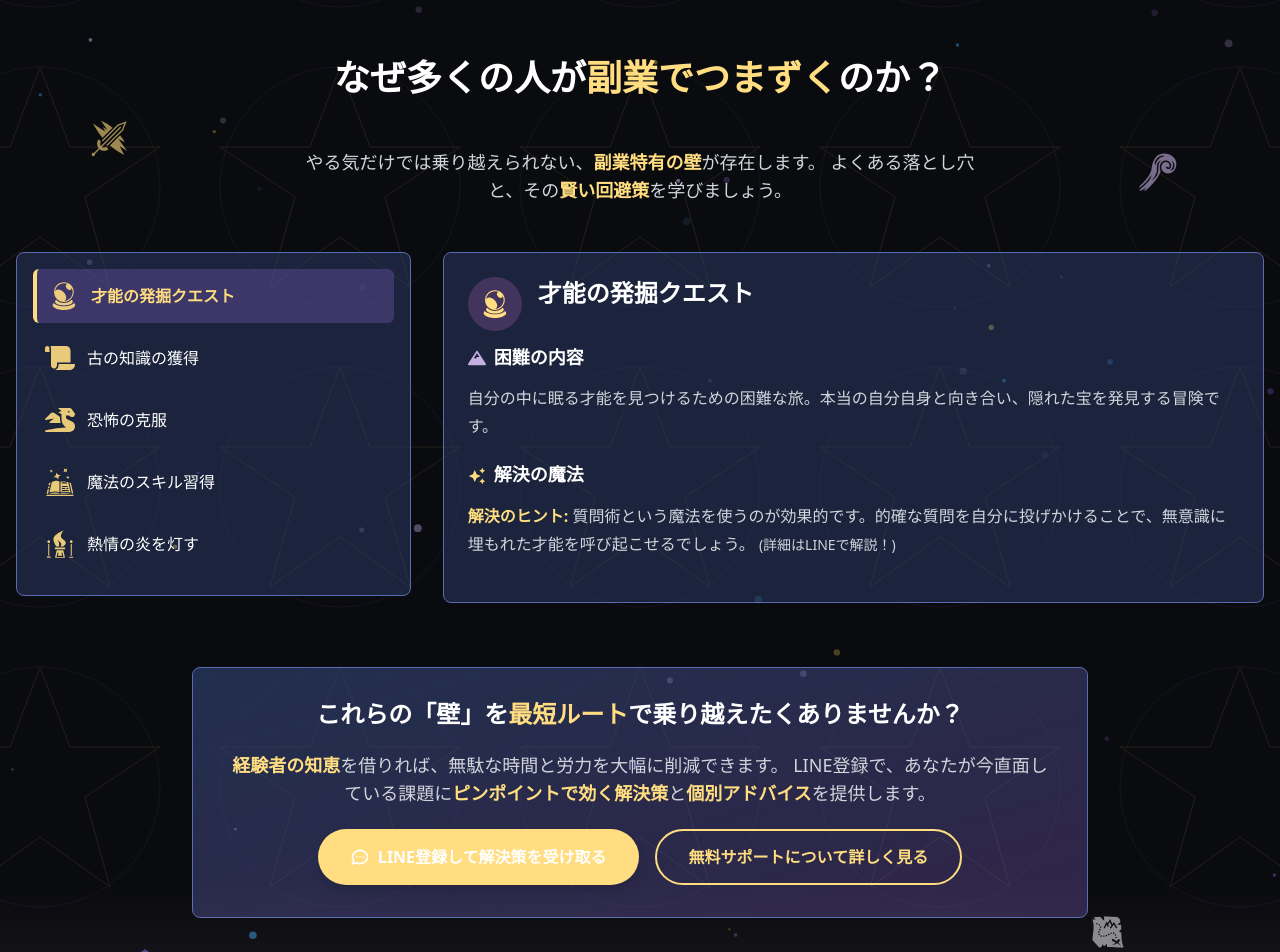
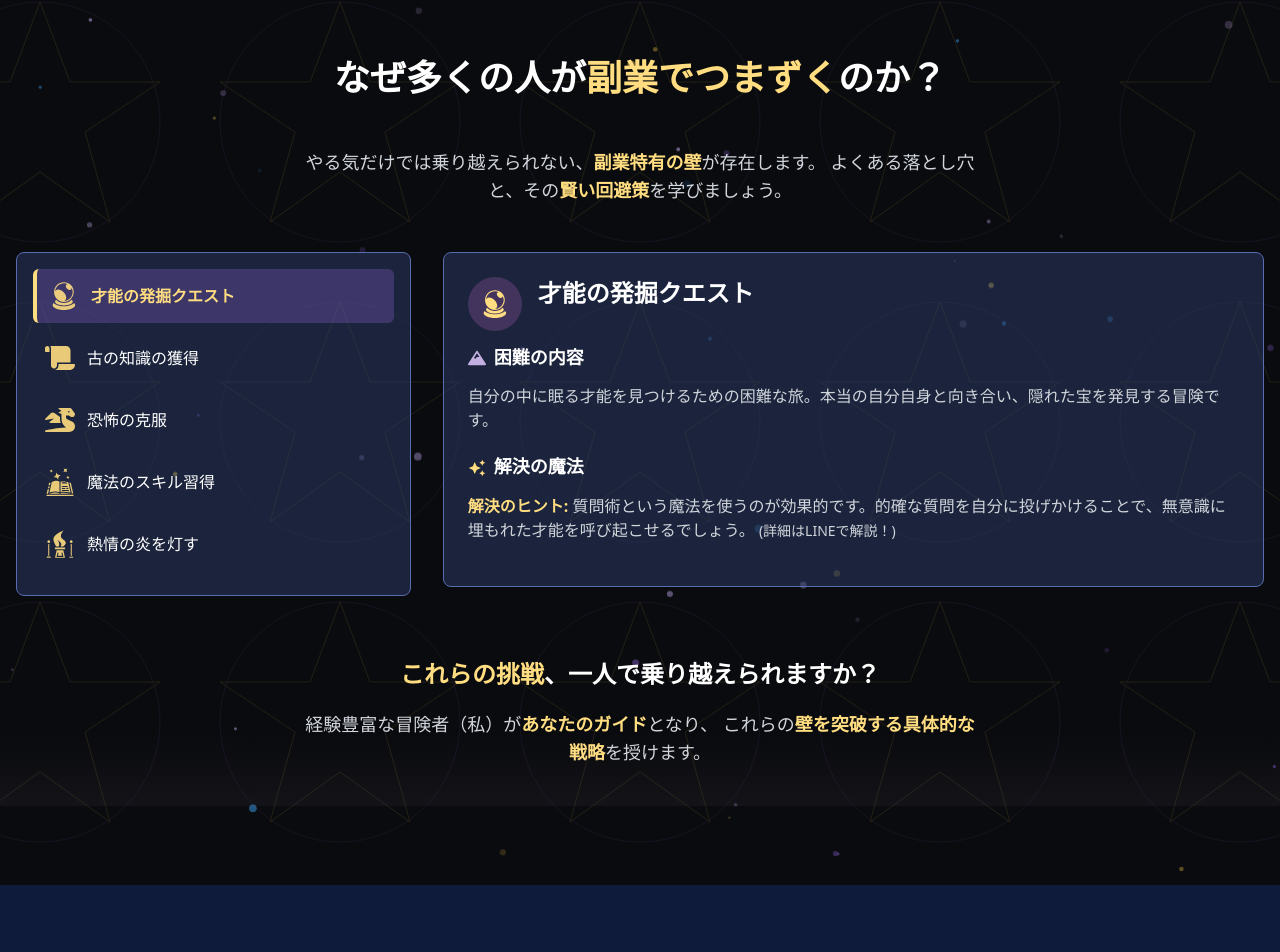
Before and after one commit to fortesnow/for-lead, a Next.js app: page / in a window 1280 px wide. Shown: the part 6586-7538 px from the top of the page. Built offline with nearby package versions, Linux system fonts and the light colour scheme.

Commit message:
ChallengesコンポーネントからCTAボタンを削除

```diff
--- a/app/components/Challenges.tsx
+++ b/app/components/Challenges.tsx
@@ -4,7 +4,7 @@ import { useState, useRef, useEffect } from 'react'
 import { motion, AnimatePresence } from 'framer-motion'
 import { FaScroll, FaDragon, FaGem, FaMountain } from 'react-icons/fa'
 import { MdAutoAwesome } from 'react-icons/md'
-import { GiCrystalBall, GiSpellBook, GiFireShrine, GiSwordWound, GiWizardStaff, GiShield, GiTreasureMap } from 'react-icons/gi'
+import { GiCrystalBall, GiSpellBook, GiFireShrine } from 'react-icons/gi'
 
 const challenges = [
   {
@@ -147,53 +147,6 @@ export default function Challenges() {
 
   return (
     <section className="py-24 relative overflow-hidden bg-[var(--background)]">
-      {/* 追加のファンタジーアイコン装飾 */}
-      <div className="absolute w-full h-full pointer-events-none z-10">
-        {/* 左上のアイコン */}
-        <motion.div
-          className="absolute top-16 left-[7%] text-[var(--accent)] opacity-60"
-          initial={{ opacity: 0, rotate: -10 }}
-          whileInView={{ opacity: 0.6, rotate: 0 }}
-          viewport={{ once: true }}
-          transition={{ duration: 0.8 }}
-        >
-          <GiSwordWound size={38} />
-        </motion.div>
-
-        {/* 左下のアイコン */}
-        <motion.div
-          className="absolute bottom-32 left-[10%] text-[var(--primary)] opacity-60"
-          initial={{ opacity: 0, rotate: 10 }}
-          whileInView={{ opacity: 0.6, rotate: 0 }}
-          viewport={{ once: true }}
-          transition={{ duration: 0.8, delay: 0.3 }}
-        >
-          <GiShield size={34} />
-        </motion.div>
-
-        {/* 右上のアイコン */}
-        <motion.div
-          className="absolute top-24 right-[8%] text-[var(--magic)] opacity-60"
-          initial={{ opacity: 0, scale: 0.5 }}
-          whileInView={{ opacity: 0.6, scale: 1 }}
-          viewport={{ once: true }}
-          transition={{ duration: 0.8, delay: 0.2 }}
-        >
-          <GiWizardStaff size={40} />
-        </motion.div>
-
-        {/* 右下のアイコン */}
-        <motion.div
-          className="absolute bottom-40 right-[12%] text-[var(--accent-light)] opacity-60"
-          initial={{ opacity: 0, scale: 0.5 }}
-          whileInView={{ opacity: 0.6, scale: 1 }}
-          viewport={{ once: true }}
-          transition={{ duration: 0.8, delay: 0.4 }}
-        >
-          <GiTreasureMap size={36} />
-        </motion.div>
-      </div>
-
       {/* 背景魔法陣 */}
       <div
         className="absolute inset-0"
@@ -219,26 +172,26 @@ export default function Challenges() {
           transition={{ duration: 0.8 }}
           className="text-center mb-12"
         >
-          <h2 className="font-serif text-4xl font-bold relative inline-block magic-glow text-white">
+          <h2 className="font-serif text-2xl sm:text-3xl md:text-4xl font-bold relative inline-block magic-glow text-white">
             なぜ多くの人が<br className="md:hidden"/><span className="text-[var(--accent)]">副業でつまずく</span>のか？
           </h2>
-          <p className="font-sans text-lg max-w-2xl mx-auto mt-4 text-gray-300">
+          <p className="font-sans text-base sm:text-lg max-w-2xl mx-auto mt-4 text-gray-300">
             やる気だけでは乗り越えられない、<strong className="font-semibold">副業特有の壁</strong>が存在します。
             よくある落とし穴と、その<strong className="font-semibold">賢い回避策</strong>を学びましょう。
           </p>
         </motion.div>
 
-        <div className="grid grid-cols-1 lg:grid-cols-12 gap-8">
+        <div className="grid grid-cols-1 lg:grid-cols-12 gap-6 lg:gap-8">
           {/* タブメニュー（モバイルでは上、PCでは左側） -> モバイルでは下に */}
           <div className="lg:col-span-4 order-2 lg:order-1">
             <div
-              className="bg-[var(--secondary)] border border-[var(--border)] p-4 rounded-lg magic-aura"
+              className="bg-[var(--secondary)] border border-[var(--border)] p-3 sm:p-4 rounded-lg magic-aura"
               style={{ backgroundColor: 'rgba(var(--secondary-rgb), 0.5)' }}
             >
               {challenges.map((challenge) => (
                 <motion.div
                   key={challenge.id}
-                  className={`p-3 mb-2 rounded-md cursor-pointer flex items-center transition-all duration-300 ${
+                  className={`p-2 sm:p-3 mb-2 rounded-md cursor-pointer flex items-center transition-all duration-300 ${
                     activeTab === challenge.id
                       ? 'border-l-4 border-[var(--accent)] hover:bg-[var(--primary)]'
                       : 'hover:bg-[var(--secondary)]'
@@ -251,8 +204,8 @@ export default function Challenges() {
                   onClick={() => setActiveTab(challenge.id)}
                   whileHover={{ x: 5 }}
                 >
-                  <div className="mr-3" style={{ opacity: 0.9 }}>{challenge.icon}</div>
-                  <span className={`font-sans ${activeTab === challenge.id ? 'text-[var(--accent)] font-semibold' : 'text-white'}`}>
+                  <div className="mr-2 sm:mr-3" style={{ opacity: 0.9 }}>{challenge.icon}</div>
+                  <span className={`font-sans text-sm sm:text-base ${activeTab === challenge.id ? 'text-[var(--accent)] font-semibold' : 'text-white'}`}>
                     {challenge.title}
                   </span>
                 </motion.div>
@@ -287,25 +240,25 @@ export default function Challenges() {
                         <div className="mr-4 p-3 bg-[var(--dark-accent)] rounded-full">
                           {challenge.icon}
                         </div>
-                        <h3 className="font-serif text-2xl font-bold text-[var(--accent)]">{challenge.title}</h3>
+                        <h3 className="font-serif text-xl sm:text-2xl font-bold text-[var(--accent)]">{challenge.title}</h3>
                       </div>
 
                       <div className="mb-6">
-                        <h4 className="text-lg font-semibold mb-2 flex items-center">
+                        <h4 className="text-base sm:text-lg font-semibold mb-2 flex items-center">
                           <FaMountain className="inline mr-2 text-[var(--magic)]" />
                           困難の内容
                         </h4>
-                        <p className="mb-4 text-gray-300 font-sans">
+                        <p className="mb-4 text-sm sm:text-base text-gray-300 font-sans">
                           {challenge.description}
                         </p>
                       </div>
 
                       <div>
-                        <h4 className="text-lg font-semibold mb-2 flex items-center">
+                        <h4 className="text-base sm:text-lg font-semibold mb-2 flex items-center">
                           <MdAutoAwesome className="inline mr-2 text-[var(--accent)]" />
                           解決の魔法
                         </h4>
-                        <p className="mb-4 text-gray-300 font-sans">
+                        <p className="mb-4 text-sm sm:text-base text-gray-300 font-sans">
                           <strong className="text-[var(--accent)]">解決のヒント:</strong> {challenge.solution} <span className="text-sm">(詳細はLINEで解説！)</span>
                         </p>
                       </div>
@@ -333,45 +286,16 @@ export default function Challenges() {
           initial={{ opacity: 0, y: 30 }}
           whileInView={{ opacity: 1, y: 0 }}
           viewport={{ once: true }}
-          transition={{ duration: 0.8 }}
-          className="text-center mt-16 max-w-4xl mx-auto bg-gradient-to-br from-[rgba(var(--secondary-rgb),0.7)] to-[rgba(var(--primary-rgb),0.3)] p-8 rounded-lg border border-[var(--border)]"
+          transition={{ duration: 0.8, delay: 0.4 }}
+          className="mt-12 lg:mt-16 text-center"
         >
-          <h3 className="font-serif text-2xl font-bold mb-4 text-white">
-            これらの「壁」を<strong className="text-[var(--accent)]">最短ルート</strong>で乗り越えたくありませんか？
+          <h3 className="font-serif text-lg sm:text-xl md:text-2xl font-bold mb-6 text-white">
+            <span className="text-[var(--accent)]">これらの挑戦</span>、一人で乗り越えられますか？
           </h3>
-          <p className="font-sans text-lg mb-6 text-gray-300">
-            <strong className="font-semibold">経験者の知恵</strong>を借りれば、無駄な時間と労力を大幅に削減できます。
-            LINE登録で、あなたが今直面している課題に<strong className="font-semibold">ピンポイントで効く解決策</strong>と<strong className="font-semibold">個別アドバイス</strong>を提供します。
+          <p className="font-sans text-base sm:text-lg max-w-2xl mx-auto mb-8 text-gray-300">
+            経験豊富な冒険者（私）が<strong className="font-semibold">あなたのガイド</strong>となり、
+            これらの<strong className="font-semibold">壁を突破する具体的な戦略</strong>を授けます。
           </p>
-          <div className="flex flex-col sm:flex-row gap-4 justify-center">
-            <motion.a
-              href="#"
-              onClick={(e) => {
-                e.preventDefault()
-                window.open('https://line.me/R/ti/p/@youraccount', '_blank')
-              }}
-              className="bg-[var(--accent)] text-white font-bold py-3 px-8 rounded-full shadow-lg flex items-center justify-center"
-              whileHover={{ scale: 1.05, boxShadow: "0 0 25px rgba(126, 87, 194, 0.7)" }}
-              whileTap={{ scale: 0.98 }}
-            >
-              <svg className="w-5 h-5 mr-2" fill="none" viewBox="0 0 24 24" stroke="currentColor">
-                <path strokeLinecap="round" strokeLinejoin="round" strokeWidth={2} d="M8 12h.01M12 12h.01M16 12h.01M21 12c0 4.418-4.03 8-9 8a9.863 9.863 0 01-4.255-.949L3 20l1.395-3.72C3.512 15.042 3 13.574 3 12c0-4.418 4.03-8 9-8s9 3.582 9 8z" />
-              </svg>
-              LINE登録して解決策を受け取る
-            </motion.a>
-            <motion.a
-              href="#free-support"
-              className="bg-transparent border-2 border-[var(--accent)] text-[var(--accent)] font-bold py-3 px-8 rounded-full"
-              whileHover={{
-                scale: 1.05,
-                backgroundColor: "rgba(126, 87, 194, 0.1)",
-                boxShadow: "0 0 15px rgba(126, 87, 194, 0.3)"
-              }}
-              whileTap={{ scale: 0.98 }}
-            >
-              無料サポートについて詳しく見る
-            </motion.a>
-          </div>
         </motion.div>
 
         {/* 装飾的な魔法の輝き */}
```
